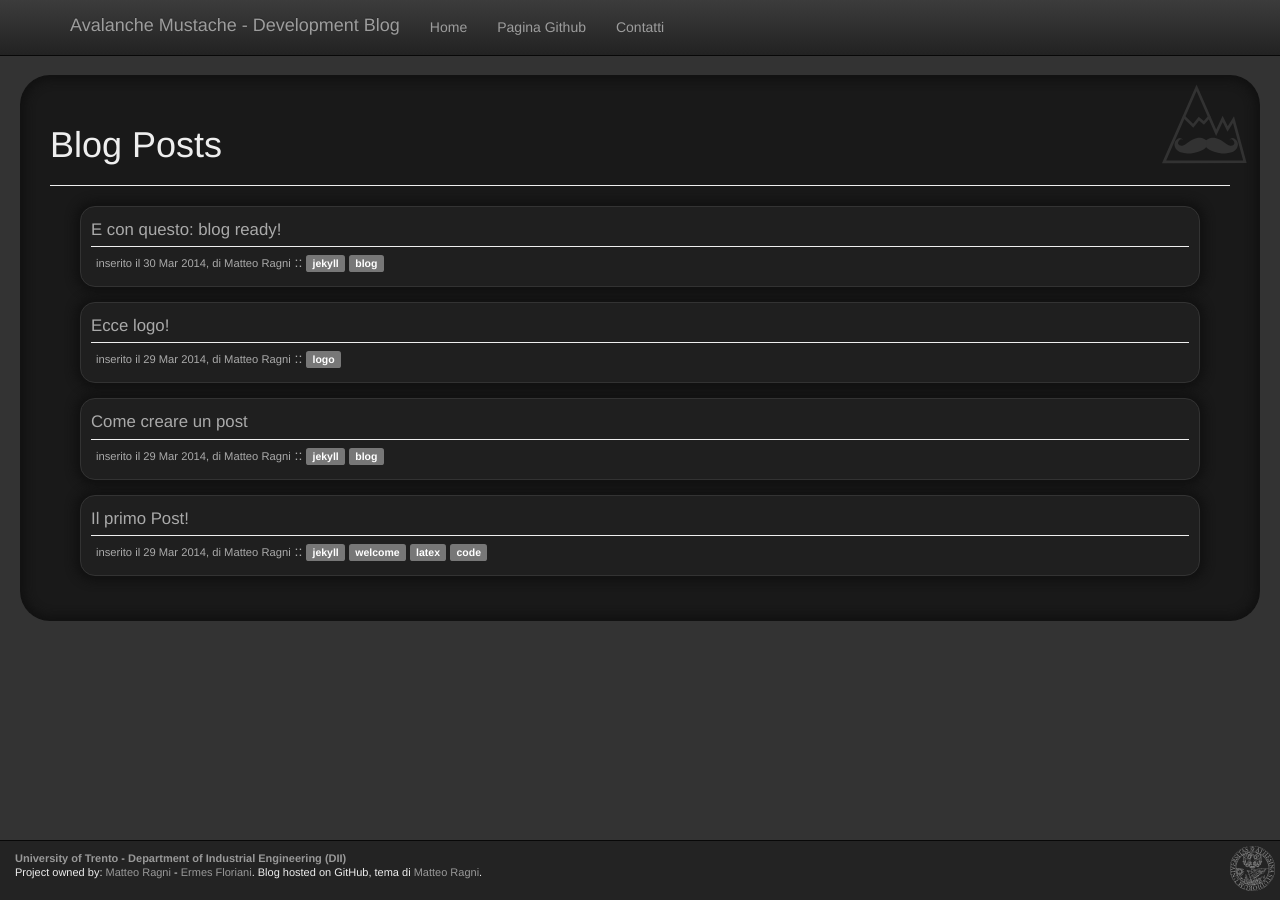
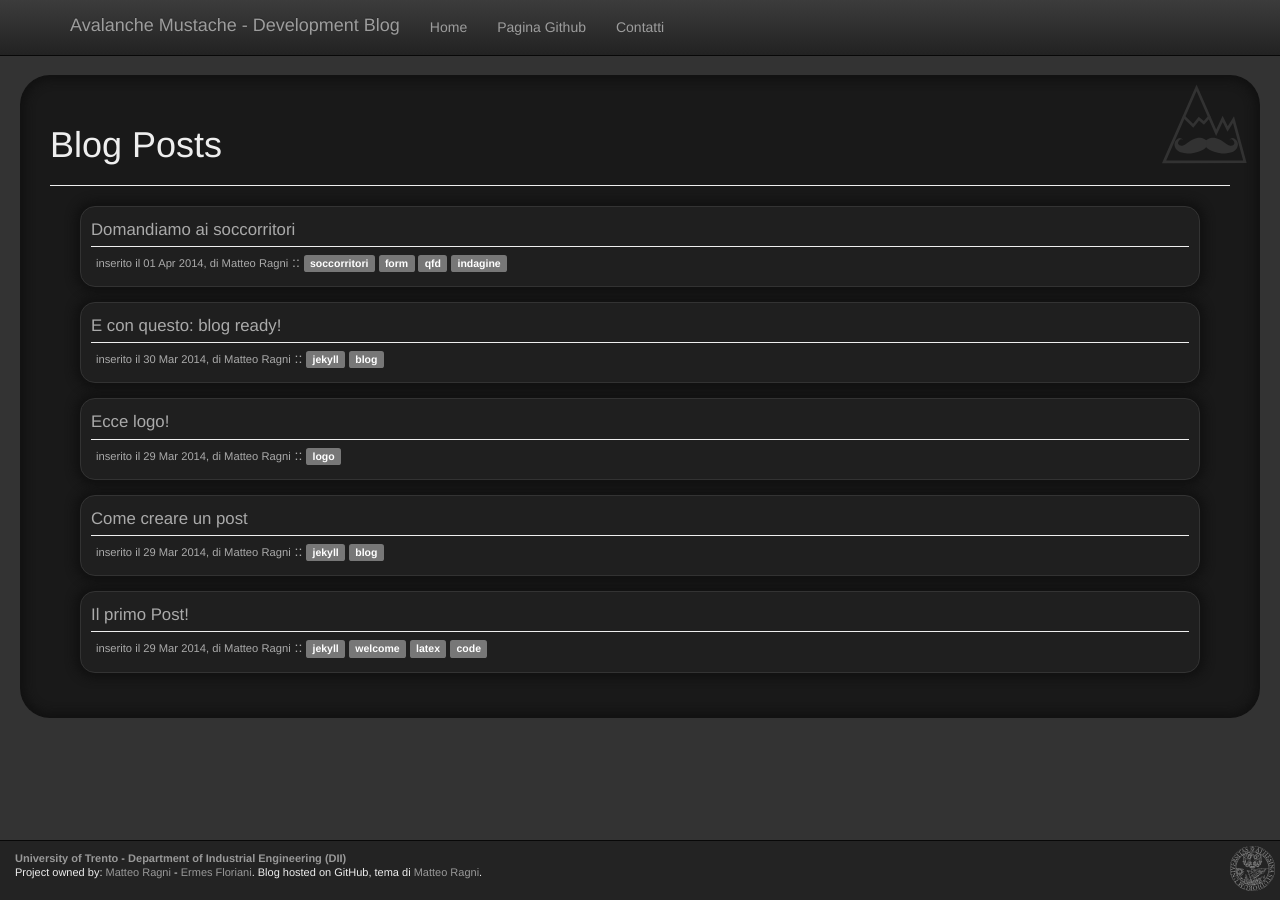
Before and after one commit to AvalancheMustache/AvalancheMustache.github.io, a Jekyll site: the page built from index.html, in a window 1280 px wide. Built offline with Jekyll 4.4.1, drawn with Linux system fonts in a browser that asks for light colours; nearby versions of some CDN libraries; some web fonts are replaced; some of the changed lines change nothing that is shown.

Commit message:
aggiunto questionario per i soccorritori

```diff
--- a/_layouts/default.html
+++ b/_layouts/default.html
@@ -26,7 +26,7 @@
         -->
 
         <!-- JQuery -->
-        <script src="https://ajax.googleapis.com/ajax/libs/jquery/1.11.0/jquery.min.js"></script>
+        <script src="http://ajax.googleapis.com/ajax/libs/jquery/1.11.0/jquery.min.js"></script>
 
         <!-- BOOTSTRAP -->
         <link rel="stylesheet" href="//netdna.bootstrapcdn.com/bootstrap/3.1.1/css/bootstrap.min.css">
--- /dev/null
+++ b/_posts/2014-04-01-domande-ai-soccorritori.markdown
@@ -0,0 +1,58 @@
+---
+layout: post
+title:  "Domandiamo ai soccorritori"
+date:   2014-04-01 12:00:00
+categories: soccorritori form qfd indagine
+author: "Matteo Ragni"
+comments: true
+comment_id: "20140401120000"
+---
+
+## Domandiamo a voi...
+
+Perchè siete le uniche persone che possono dirci quali sono le caratteristiche che servono al drone.
+
+Chiediamo a voi, perchè un dispositivo con le caratteristiche giuste può fare veramente la differenza.
+
+Di seguito, un form con qualche domanda che ci permetterà di costruire quella che si chiama **Specifica Tecnica** del prototipo.
+
+**Se non sei un soccorritore addestrato, per favore non rispondere a queste domande. Se non sei un soccorritore alpino ma sei comunque addestrato nella ricerca o in operazioni di recupero con qualsiasi altro corpo/associazione, non esitare a rispondere**
+
+_Il questionario è completamente anonimo, su piattaforma Google Drive._
+
+In fondo alla pagina trovate i commenti. Siate liberi di lasciarci un **feedback** sul questionario, in modo che possa essere migliorato/affinato.
+Non abbiate paura di condividere questo questionario con altri soccorritori o personale interessato. Puoi trovare i pulsanti per la condivisione sui maggiori social network in basso a destra!
+
+[Il questionario è disponibile anche a questo indirizzo][questionario]
+
+## Questionario
+
+<style>
+.iframe-div {
+    margin: auto;
+    padding: 10px;
+    background-color: #444;
+    box-shadow: 0px 0px 5px 5px #111;
+    border-radius: 10px;
+    text-align: center;
+}
+
+iframe {
+    width: 95%;
+    height: 750px;
+    margin: 5px;
+    border-radius: 10px;
+    box-shadow:  0px 0px 5px 5px #111;
+}
+
+</style>
+
+<div class="iframe-div">
+    <iframe src="http://docs.google.com/forms/d/1H7rHbB6h1ubsUsPQx8HfK6ZDed06bpzerJIBpbgcQdY/viewform?embedded=true" frameborder="0">Caricamento in corso...</iframe>
+</div>
+
+## Grazie!
+
+Segui questo blog per le ultime info sullo sviluppo! `;)`
+
+[questionario]: https://docs.google.com/forms/d/1H7rHbB6h1ubsUsPQx8HfK6ZDed06bpzerJIBpbgcQdY/viewform
```
